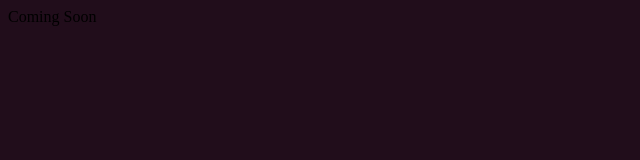
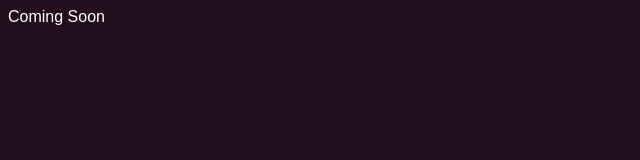
Before and after one commit to coostenbrug/c-oostenbrug-portfolio, a Gatsby site: page / in a window 1280 px wide. Shown: the whole page, without its empty margins (0-640 px from the left). Built offline with nearby package versions, Linux system fonts and the light colour scheme; Gatsby itself is replaced by a stand-in of ours.

Commit message:
adds fonts to theme

```diff
--- a/src/theme.js
+++ b/src/theme.js
@@ -9,6 +9,9 @@
 
         white: "#FFFFFF",
         black: "#111111"
+    },
+    fonts: {
+        base: "'Notable', sans-serif;"
     }
 }
 
--- a/src/utils/wrapPage.js
+++ b/src/utils/wrapPage.js
@@ -2,9 +2,14 @@
 import { ThemeProvider, createGlobalStyle } from "styled-components"
 import theme from "../theme"
 
+const fontImports = ["@import url('https://fonts.googleapis.com/css?family=Notable');"]
+
 const GlobalStyle = createGlobalStyle({
     "body": {
-        background: theme.colors.primary
+        ...fontImports,
+        background: theme.colors.primary,
+        color: theme.colors.white,
+        fontFamily: theme.fonts.base
     }
 })
 
```
